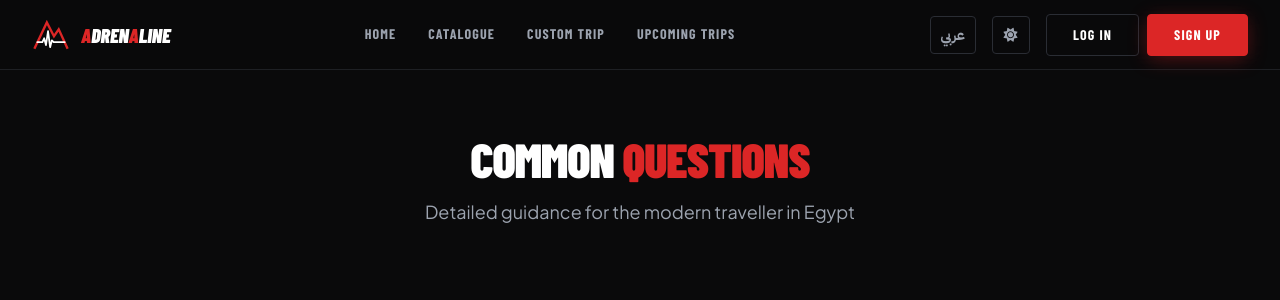
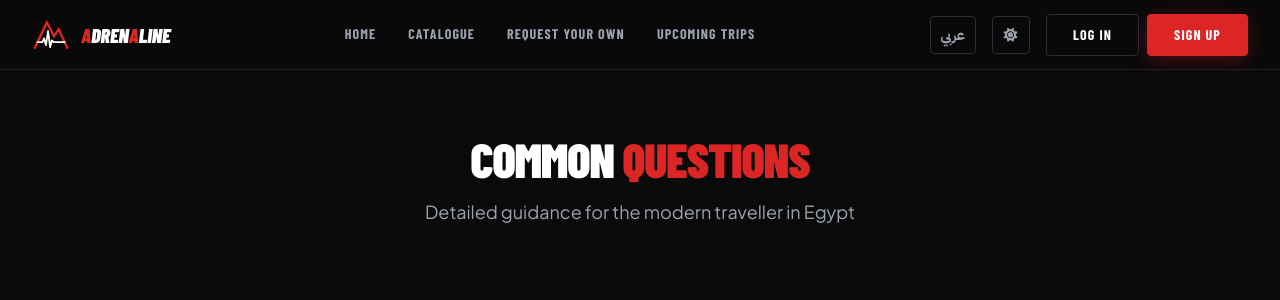
Before and after one commit to zeiadabogebba/Adrenaline, a Node server app: page /faq in a window 1280 px wide. Shown: the top 300 px of the page. Run offline with Node 20, Linux system fonts and the light colour scheme; some libraries are stand-ins or nearby versions.

Commit message:
Navbar: rename Custom Trip to Request Your Own on public pages
Co-Authored-By: Claude Opus 5.5 <noreply@anthropic.com>

```diff
--- a/views/about.ejs
+++ b/views/about.ejs
@@ -31,7 +31,7 @@
             <ul class="nav-menu">
                 <li><a href="/" class="nav-link"><%= t('nav.home') %></a></li>
                 <li><a href="/packages/day" class="nav-link"><%= t('nav.catalogue') %></a></li>
-                <li><a href="/custom-trip" class="nav-link"><%= t('nav.customTrip') %></a></li>
+                <li><a href="/custom-trip" class="nav-link"><%= t('nav.requestYourOwn') %></a></li>
                 <li><a href="/trips/upcoming" class="nav-link"><%= t('nav.upcomingTrips') %></a></li>
                 <% if (!user || user.role !== 'Admin') { %><li id="nav-dashboard-link" <% if (!user) { %>style="display:none"<% } %>>
                     <a href="/dashboard" class="nav-link"><%= t('nav.dashboard') %></a>
--- a/views/cityGuide.ejs
+++ b/views/cityGuide.ejs
@@ -31,7 +31,7 @@
             <ul class="nav-menu">
                 <li><a href="/" class="nav-link"><%= t('nav.home') %></a></li>
                 <li><a href="/packages/day" class="nav-link"><%= t('nav.catalogue') %></a></li>
-                <li><a href="/custom-trip" class="nav-link"><%= t('nav.customTrip') %></a></li>
+                <li><a href="/custom-trip" class="nav-link"><%= t('nav.requestYourOwn') %></a></li>
                 <li><a href="/trips/upcoming" class="nav-link"><%= t('nav.upcomingTrips') %></a></li>
                 <% if (!user || user.role !== 'Admin') { %><li id="nav-dashboard-link" <% if (!user) { %>style="display:none"<% } %>>
                     <a href="/dashboard" class="nav-link"><%= t('nav.dashboard') %></a>
--- a/views/contact.ejs
+++ b/views/contact.ejs
@@ -31,7 +31,7 @@
             <ul class="nav-menu">
                 <li><a href="/" class="nav-link"><%= t('nav.home') %></a></li>
                 <li><a href="/packages/day" class="nav-link"><%= t('nav.catalogue') %></a></li>
-                <li><a href="/custom-trip" class="nav-link"><%= t('nav.customTrip') %></a></li>
+                <li><a href="/custom-trip" class="nav-link"><%= t('nav.requestYourOwn') %></a></li>
                 <li><a href="/trips/upcoming" class="nav-link"><%= t('nav.upcomingTrips') %></a></li>
                 <% if (!user || user.role !== 'Admin') { %><li id="nav-dashboard-link" <% if (!user) { %>style="display:none"<% } %>>
                     <a href="/dashboard" class="nav-link"><%= t('nav.dashboard') %></a>
--- a/views/faq.ejs
+++ b/views/faq.ejs
@@ -31,7 +31,7 @@
             <ul class="nav-menu">
                 <li><a href="/" class="nav-link"><%= t('nav.home') %></a></li>
                 <li><a href="/packages/day" class="nav-link"><%= t('nav.catalogue') %></a></li>
-                <li><a href="/custom-trip" class="nav-link"><%= t('nav.customTrip') %></a></li>
+                <li><a href="/custom-trip" class="nav-link"><%= t('nav.requestYourOwn') %></a></li>
                 <li><a href="/trips/upcoming" class="nav-link"><%= t('nav.upcomingTrips') %></a></li>
                 <% if (!user || user.role !== 'Admin') { %><li id="nav-dashboard-link" <% if (!user) { %>style="display:none"<% } %>>
                     <a href="/dashboard" class="nav-link"><%= t('nav.dashboard') %></a>
--- a/views/legal.ejs
+++ b/views/legal.ejs
@@ -32,7 +32,7 @@
             <ul class="nav-menu">
                 <li><a href="/" class="nav-link"><%= t('nav.home') %></a></li>
                 <li><a href="/packages/day" class="nav-link"><%= t('nav.catalogue') %></a></li>
-                <li><a href="/custom-trip" class="nav-link"><%= t('nav.customTrip') %></a></li>
+                <li><a href="/custom-trip" class="nav-link"><%= t('nav.requestYourOwn') %></a></li>
                 <li><a href="/trips/upcoming" class="nav-link"><%= t('nav.upcomingTrips') %></a></li>
                 <% if (!user || user.role !== 'Admin') { %><li id="nav-dashboard-link" <% if (!user) { %>style="display:none"<% } %>>
                     <a href="/dashboard" class="nav-link"><%= t('nav.dashboard') %></a>
```
